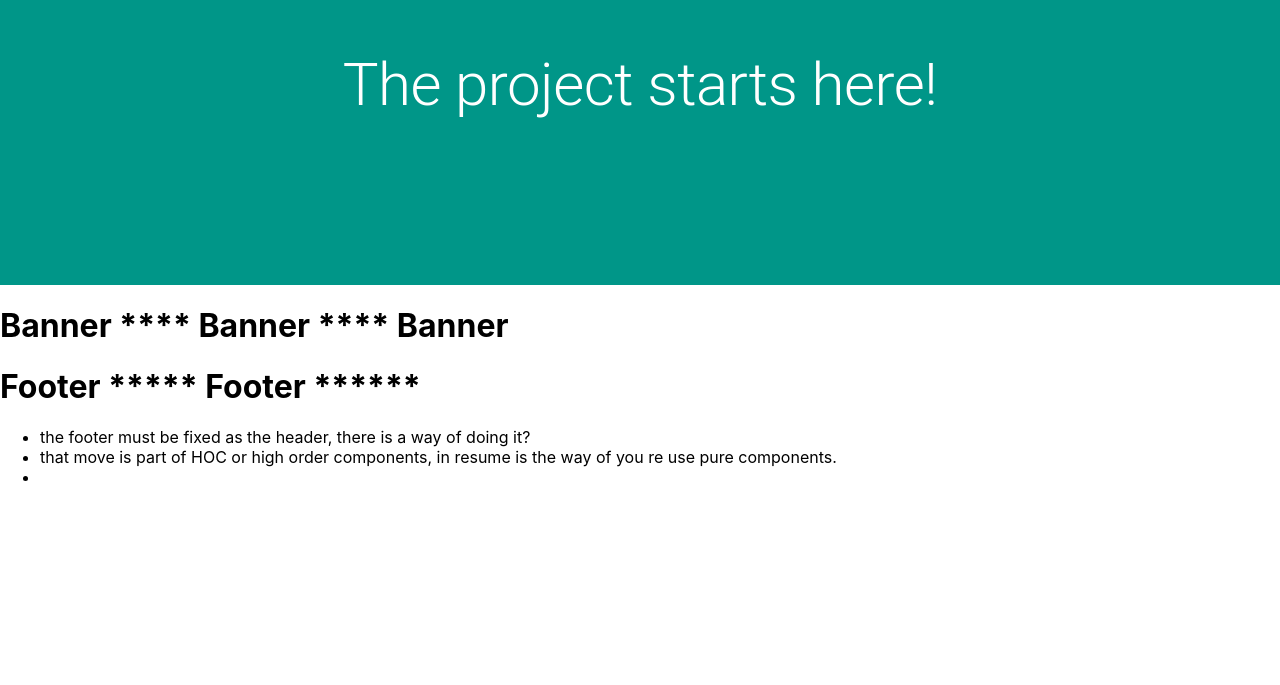
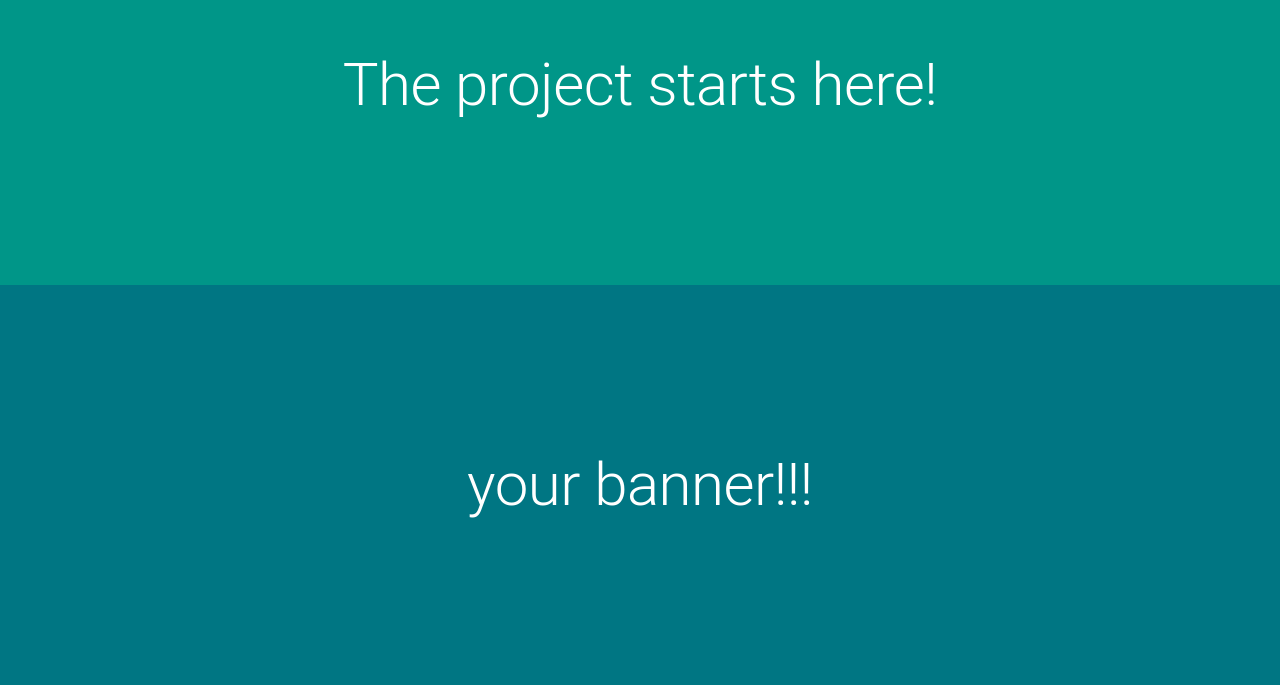
Before and after one commit to okubobarros/react_practitioner, a React (Create React App) app in the folder my-app/: page / in a window 1280 px wide. Shown: the part 115-800 px from the top of the page. Built offline with nearby package versions, Linux system fonts and the light colour scheme.

Commit message:
banner improved

```diff
--- a/my-app/src/components/Banners/Banner.js
+++ b/my-app/src/components/Banners/Banner.js
@@ -1,7 +1,19 @@
-
+import { Grid, Typography } from '@mui/material'
 
 export default function Banner() {
     return (
-        <h1>Banner **** Banner **** Banner</h1>
+        <Grid
+            container
+            direction='row'
+            justifyContent='center'
+            alignItems='center'
+            sx={{ minHeight: '50VH', bgcolor: '#007683' }}>
+            <Grid item sx={{ color: '#fff' }}>
+                <Typography variant='h2' fontSize='bold'>
+                    your banner!!!
+
+                </Typography>
+            </Grid>
+        </Grid>
     )
 }
```
